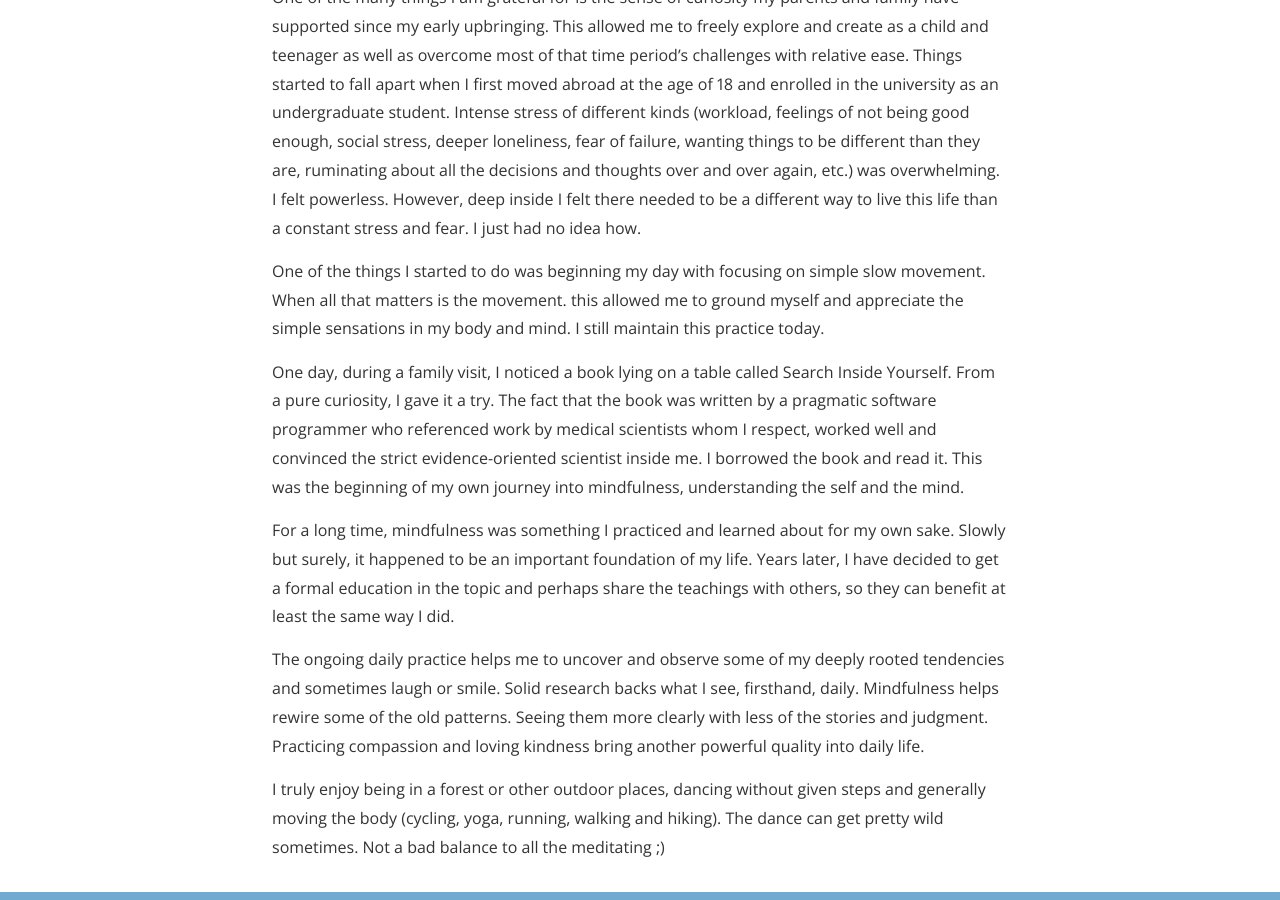
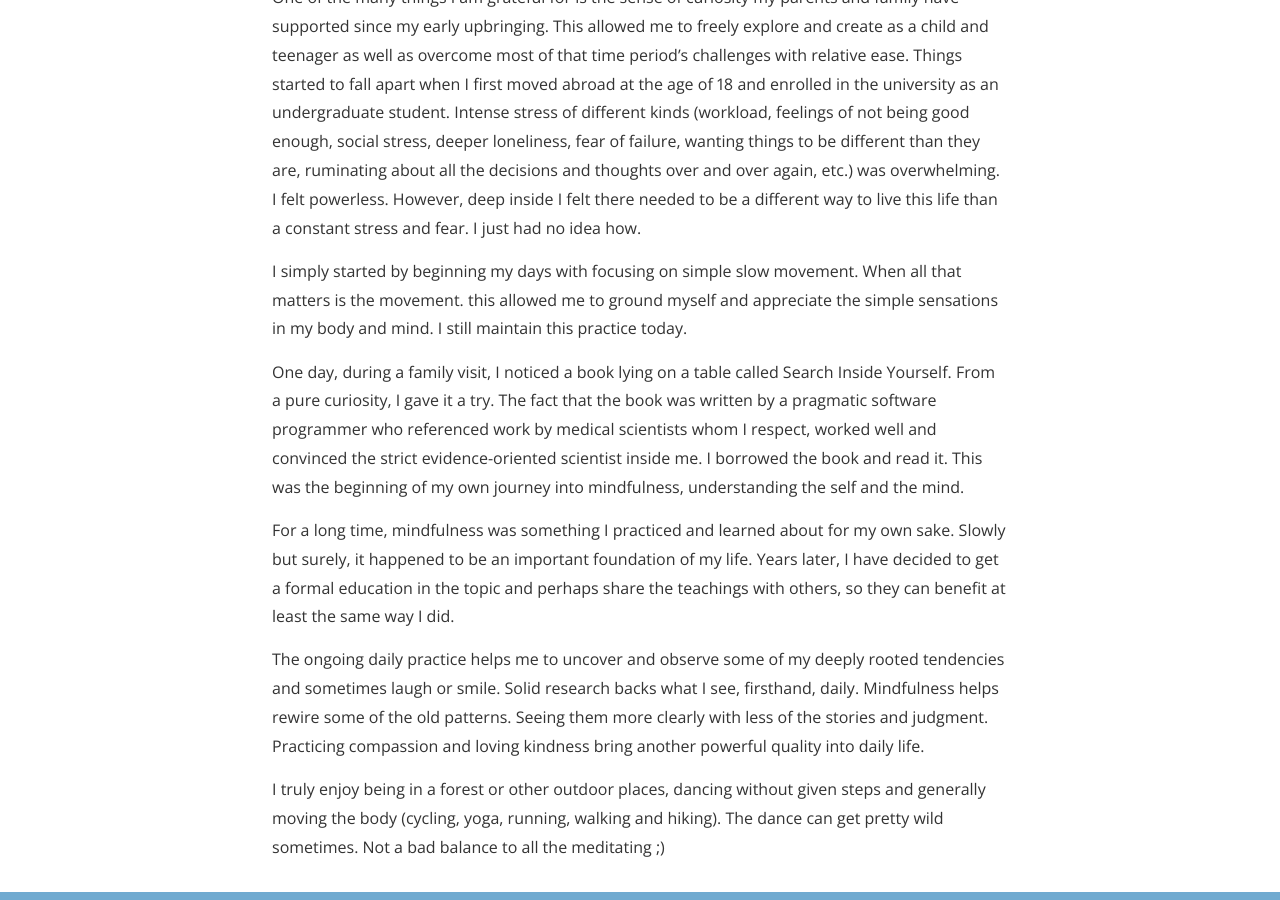
Before and after one commit to mindfulnessone/mindfulnessone.github.io, a Jekyll site: the page built from about.md, in a window 1280 px wide and 900 px high, scrolled down 1421 px. Built offline with Jekyll 4.4.1, drawn with Linux system fonts in a browser that asks for light colours; nearby versions of some CDN libraries.

Commit message:
Update about.md

```diff
--- a/about.md
+++ b/about.md
@@ -22,7 +22,7 @@ THE MORE PERSONAL VERSION
 
 One of the many things I am grateful for is the sense of curiosity my parents and family have supported since my early upbringing. This allowed me to freely explore and create as a child and teenager as well as overcome most of that time period's challenges with relative ease. Things started to fall apart when I first moved abroad at the age of 18 and enrolled in the university as an undergraduate student. Intense stress of different kinds (workload, feelings of not being good enough, social stress, deeper loneliness, fear of failure, wanting things to be different than they are, ruminating about all the decisions and thoughts over and over again, etc.) was overwhelming. I felt powerless. However, deep inside I felt there needed to be a different way to live this life than a constant stress and fear. I just had no idea how.
 
-One of the things I started to do was beginning my day with focusing on simple slow movement. When all that matters is the movement. this allowed me to ground myself and appreciate the simple sensations in my body and mind. I still maintain this practice today.
+I simply started by beginning my days with focusing on simple slow movement. When all that matters is the movement. this allowed me to ground myself and appreciate the simple sensations in my body and mind. I still maintain this practice today.
 
 One day, during a family visit, I noticed a book lying on a table called Search Inside Yourself. From a pure curiosity, I gave it a try. The fact that the book was written by a pragmatic software programmer who referenced work by medical scientists whom I respect, worked well and convinced the strict evidence-oriented scientist inside me. I borrowed the book and read it. This was the beginning of my own journey into mindfulness, understanding the self and the mind.
 
```
